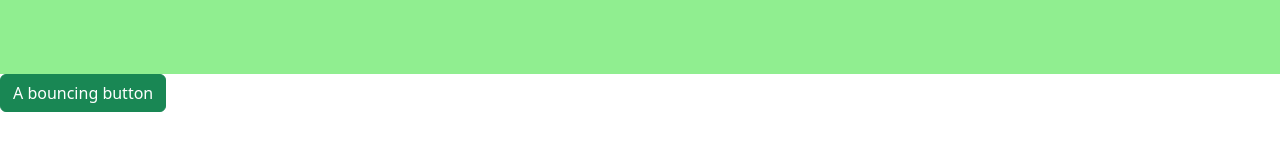
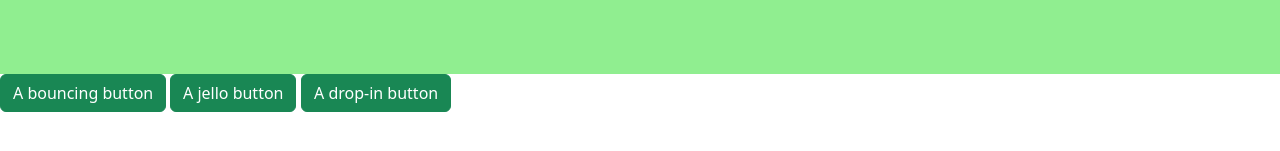
Before and after one commit to JeremySM0045/dsn1713-skyhighadventures, a plain HTML site: page index.html in a window 1280 px wide. Shown: the part 591-742 px from the top of the page. Drawn offline with nearby package versions, Linux system fonts and the light colour scheme.

Commit message:
Added the 2 additional animations
One is a jello wiggle effect, while the other drops into place from the top

```diff
--- a/index.html
+++ b/index.html
@@ -133,6 +133,8 @@
   </section>
 
   <button class=" btn btn-success animate__animated animate__bounce">A bouncing button</button>
+  <button class=" btn btn-success animate__animated animate__jello">A jello button</button>
+  <button class=" btn btn-success animate__animated animate__backInDown">A drop-in button</button>
 
 
 
```
